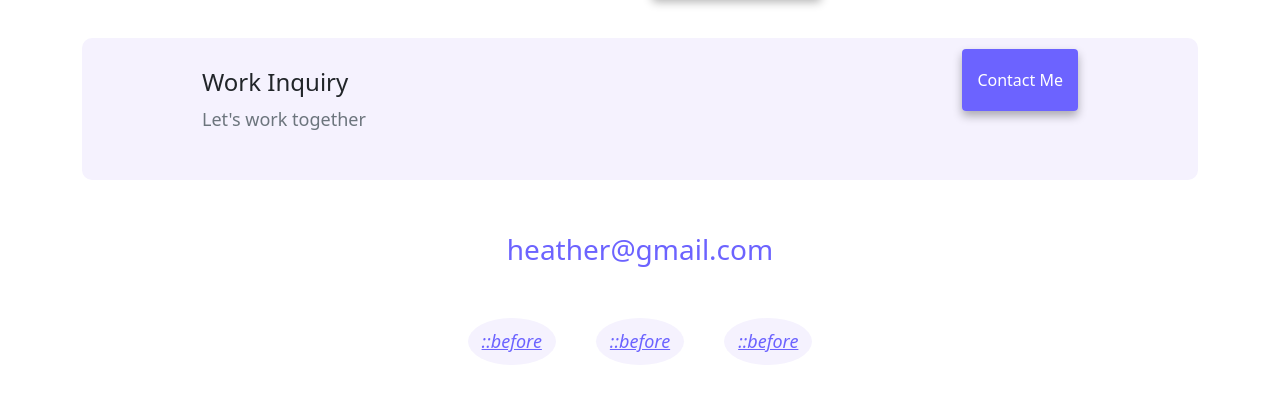
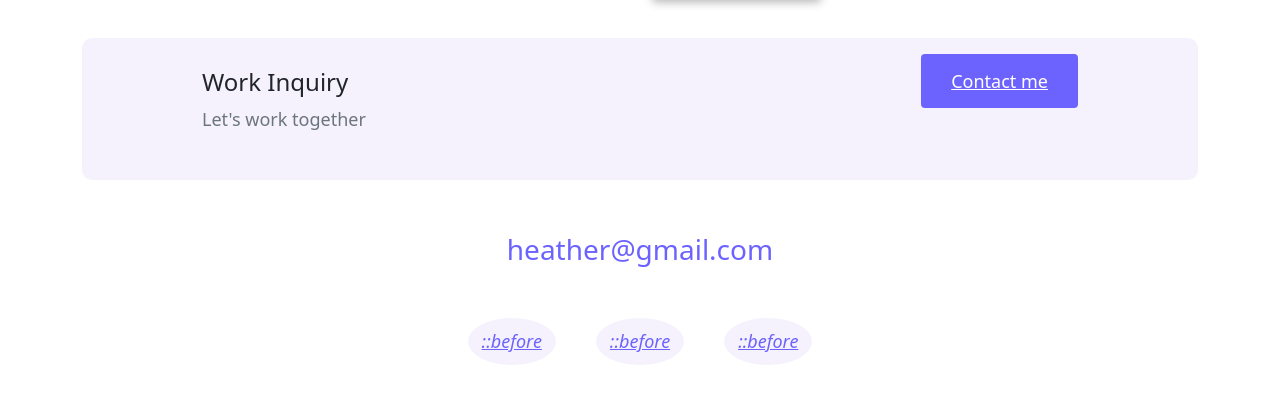
Before and after one commit to hvander-capm/HeathersPortfolioProject, a plain HTML site: page index.html in a window 1280 px wide. Shown: the part 2116-2519 px from the top of the page. Drawn offline with nearby package versions, Linux system fonts and the light colour scheme.

Commit message:
Update index.html

```diff
--- a/index.html
+++ b/index.html
@@ -176,7 +176,7 @@
             <p class="text-muted">Let's work together</p>
           </div>
           <div>
-            <a href class="primary-link mt-3"> Contact me </a>
+            <a href class="btn-branding mt-3"> Contact me </a>
           </div>
         </div>
         <div class="d-flex justify-content-center mb-5">
```
